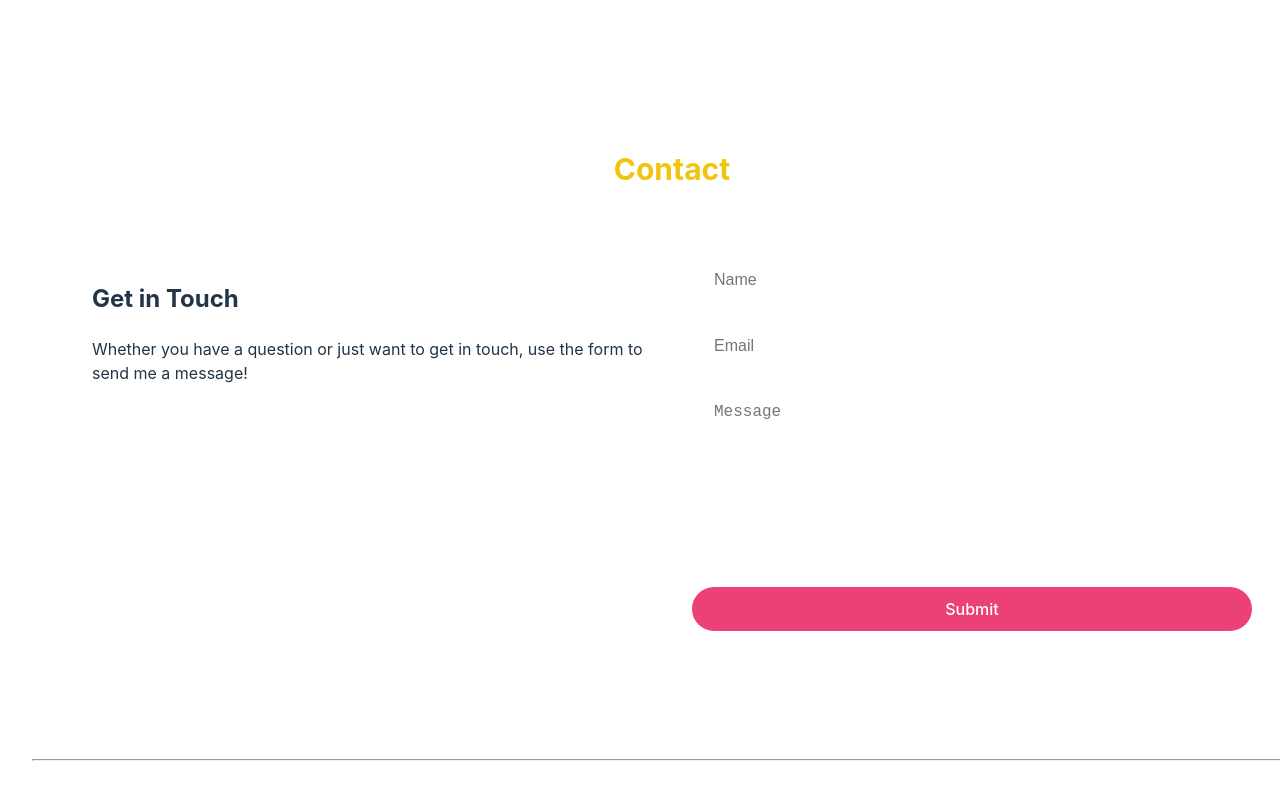
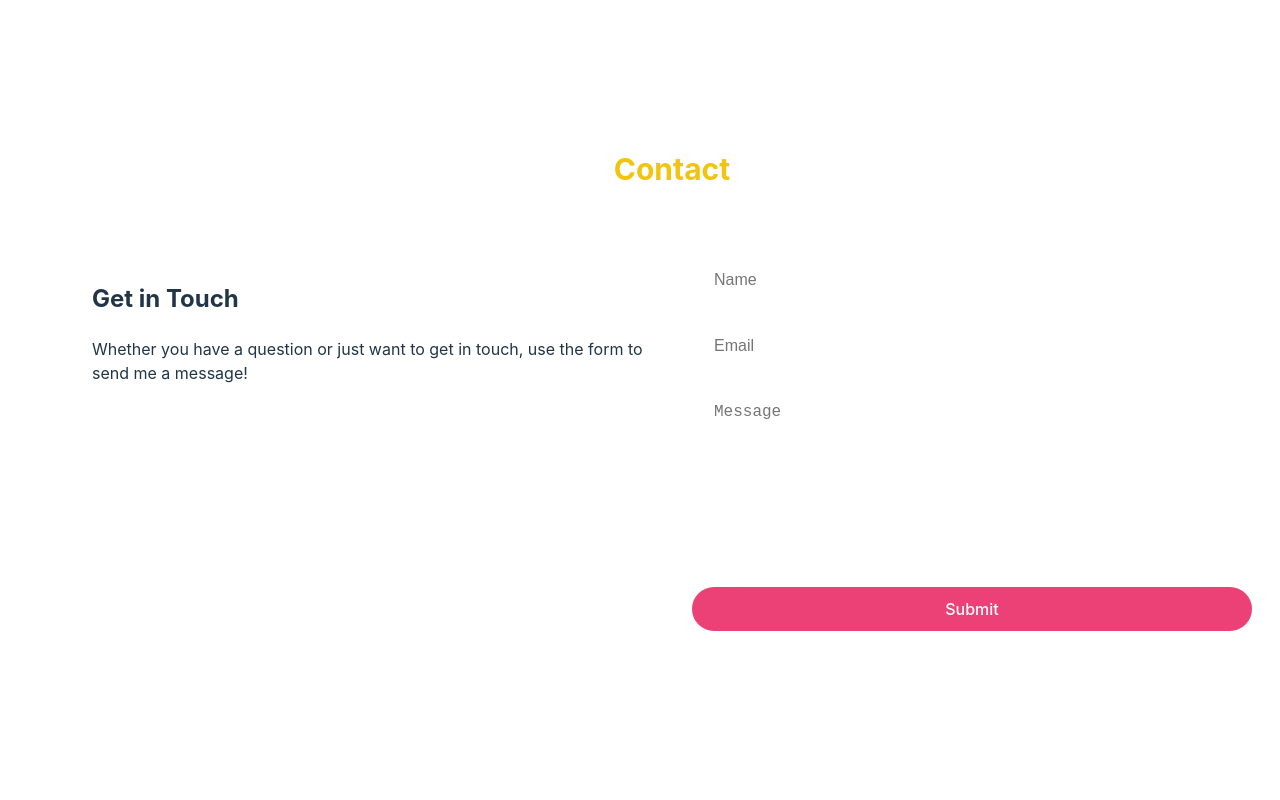
Before and after one commit to darrenxychen/portfolio-website-react, a React (Vite) app: page / in a window 1280 px wide. Shown: the part 2760-3560 px from the top of the page. Built offline with nearby package versions, Linux system fonts and the light colour scheme.

Commit message:
adjusting footer some more

```diff
--- a/src/App.css
+++ b/src/App.css
@@ -19,6 +19,9 @@ h2 {
 hr {
   color: white;
   width: 100%;
+  border-bottom: 5px;
+  margin-bottom: 30px;
+  margin-top: 50px;
 }
 
 @media (max-width: 768px) {
```
